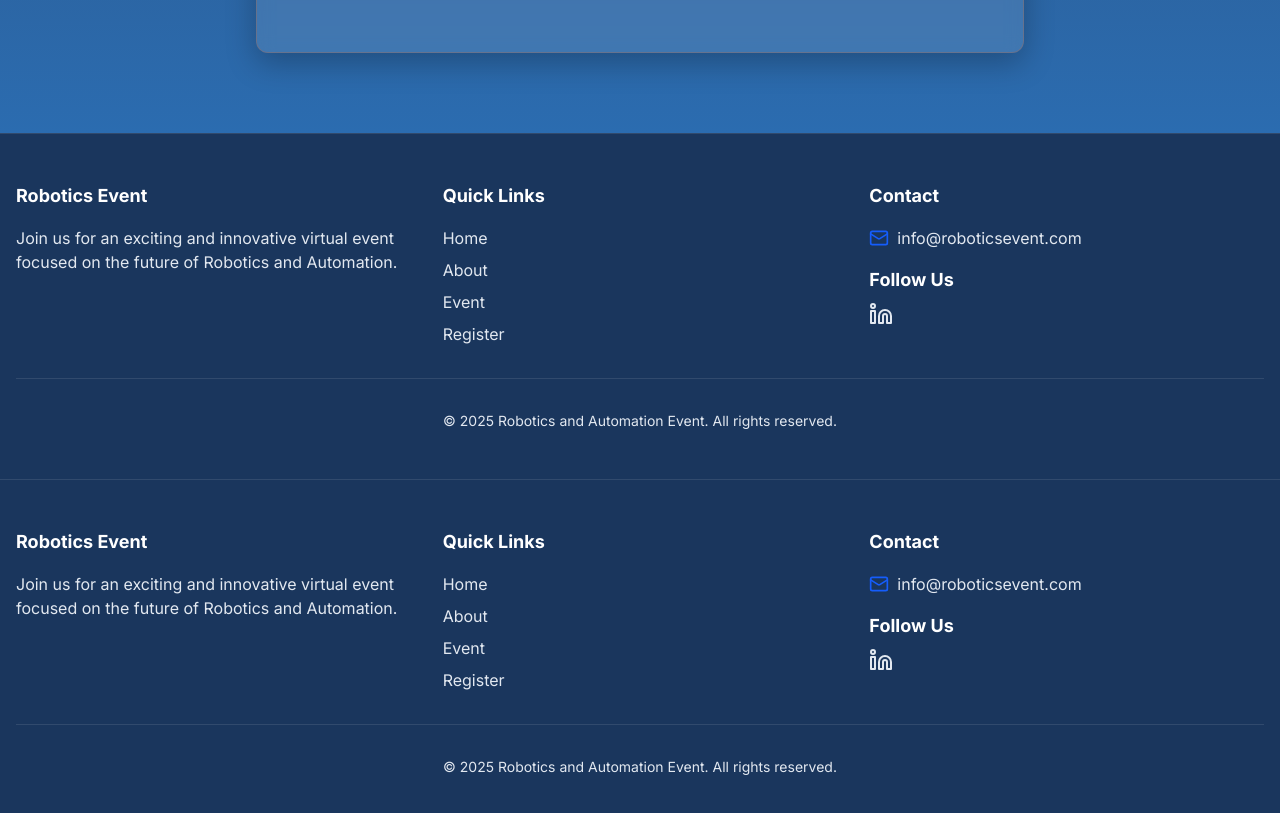
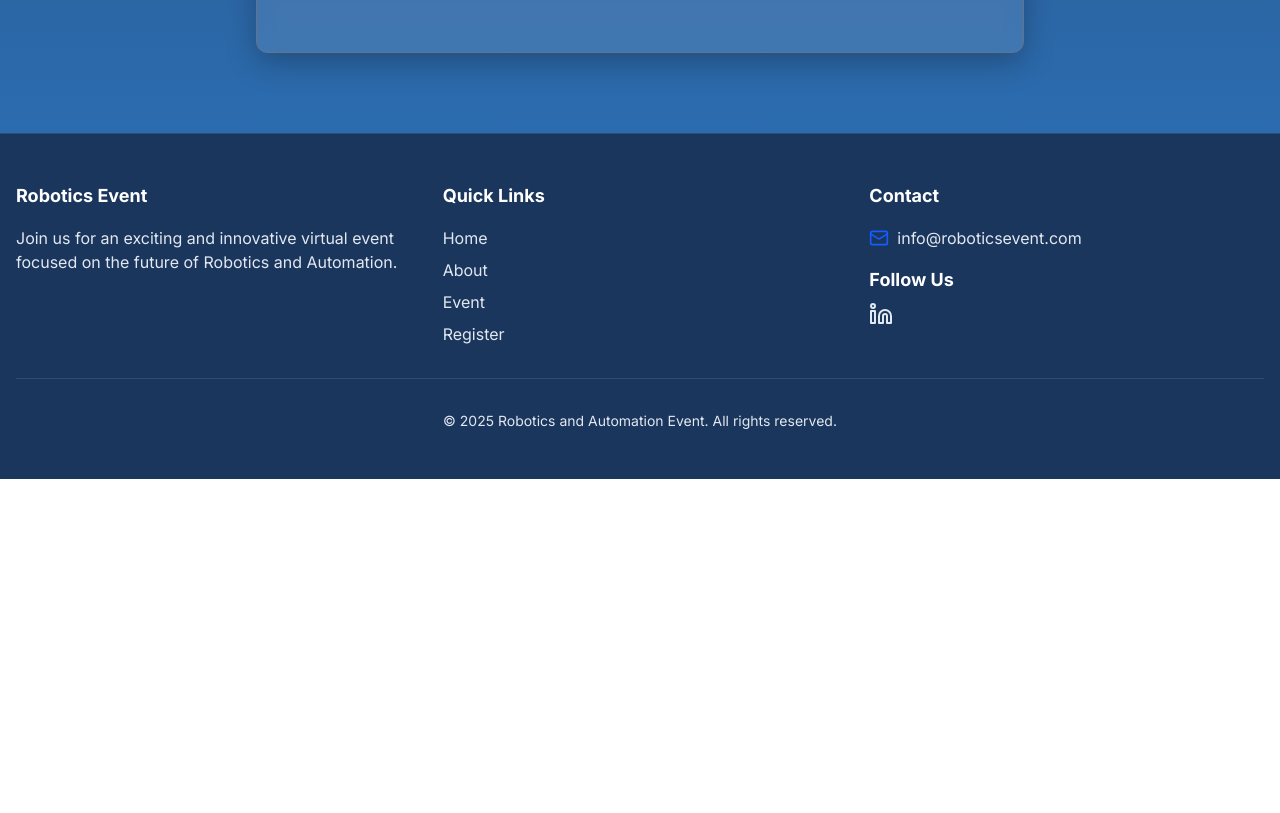
Before and after one commit to vamshichi/N3Events, a Next.js app: page /rals in a window 1280 px wide. Shown: the part 4020-4833 px from the top of the page. After the commit the page ends 4499 px from the top, so only its background shows below. Built offline with nearby package versions, Linux system fonts and the light colour scheme.

Commit message:
home event  is down

```diff
--- a/app/page.tsx
+++ b/app/page.tsx
@@ -13,7 +13,7 @@ export default function Home() {
 
     <div className="flex min-h-screen flex-col justify-center items-center">
       {/* Hero Section */}
-     <HeroSection />
+     {/* <HeroSection /> */}
      <div className="relative  w-full overflow-hidden shadow-[0_0_30px_rgba(165,216,255,1)]">
                 <video
                   src="/video/WhatsApp Video 2025-04-03 at 15.21.20_60d5ba0a.mp4"
--- a/app/rals/page.tsx
+++ b/app/rals/page.tsx
@@ -277,7 +277,7 @@ export default function RoboticsEvent() {
       {/* Registration Section */}
      <RegistrationForm />
       {/* Footer */}
-      <Footer />
+      {/* <Footer /> */}
     </div>
   )
 }
```
